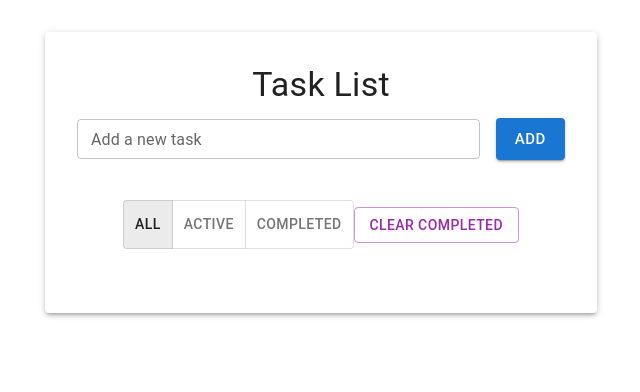
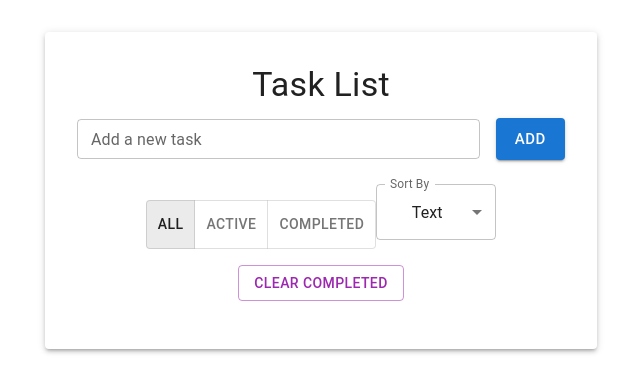
Before and after one commit to volkanb/task-list, a React (Create React App) app: page / in a window 1280 px wide. Shown: the top 392 px of the page, without its empty margins (319-959 px from the left). Built offline with nearby package versions, Linux system fonts and the light colour scheme.

Commit message:
Adds task sorting

```diff
--- a/src/App.tsx
+++ b/src/App.tsx
@@ -1,5 +1,5 @@
 import React, { useState, useEffect } from "react";
-import { Container, Typography, Paper, ToggleButton, ToggleButtonGroup, Button, Snackbar, Alert } from "@mui/material";
+import { Container, Typography, Paper, ToggleButton, ToggleButtonGroup, Button, Snackbar, Alert, Select, MenuItem, FormControl, InputLabel } from "@mui/material";
 import TaskInput from "./TaskInput";
 import TaskList from "./TaskList";
 
@@ -12,6 +12,7 @@ interface Task {
 const App: React.FC = () => {
   const [tasks, setTasks] = useState<Task[]>([]);
   const [filter, setFilter] = useState<"all" | "active" | "completed">("all");
+  const [sortBy, setSortBy] = useState<"text" | "completed">("text");
   const [snackbarOpen, setSnackbarOpen] = useState(false);
   const [snackbarMessage, setSnackbarMessage] = useState("");
 
@@ -82,7 +83,15 @@ const App: React.FC = () => {
     }
   };
 
-  const filteredTasks = tasks.filter((task) => {
+  const sortedTasks = [...tasks].sort((a, b) => {
+    if (sortBy === "text") {
+      return a.text.localeCompare(b.text);
+    } else {
+      return Number(a.completed) - Number(b.completed); // completed is boolean, convert to number
+    }
+  });
+
+  const filteredTasks = sortedTasks.filter((task) => {
     if (filter === "completed") return task.completed;
     if (filter === "active") return !task.completed;
     return true;
@@ -114,6 +123,20 @@ const App: React.FC = () => {
           <ToggleButton value="active">Active</ToggleButton>
           <ToggleButton value="completed">Completed</ToggleButton>
         </ToggleButtonGroup>
+
+        {/* Sort By Dropdown */}
+        <FormControl variant="outlined" style={{ minWidth: 120, marginBottom: "16px" }}>
+          <InputLabel>Sort By</InputLabel>
+          <Select
+            value={sortBy}
+            onChange={(e) => setSortBy(e.target.value as "text" | "completed")}
+            label="Sort By"
+          >
+            <MenuItem value="text">Text</MenuItem>
+            <MenuItem value="completed">Completed</MenuItem>
+          </Select>
+        </FormControl>
+
         <Button variant="outlined" color="secondary" onClick={handleClearCompleted}>
           Clear Completed
         </Button>
@@ -125,7 +148,6 @@ const App: React.FC = () => {
         />
       </Paper>
 
-      {/* Snackbar for notifications */}
       <Snackbar open={snackbarOpen} autoHideDuration={3000} onClose={handleSnackbarClose}>
         <Alert onClose={handleSnackbarClose} severity="success" sx={{ width: "100%" }}>
           {snackbarMessage}
```
